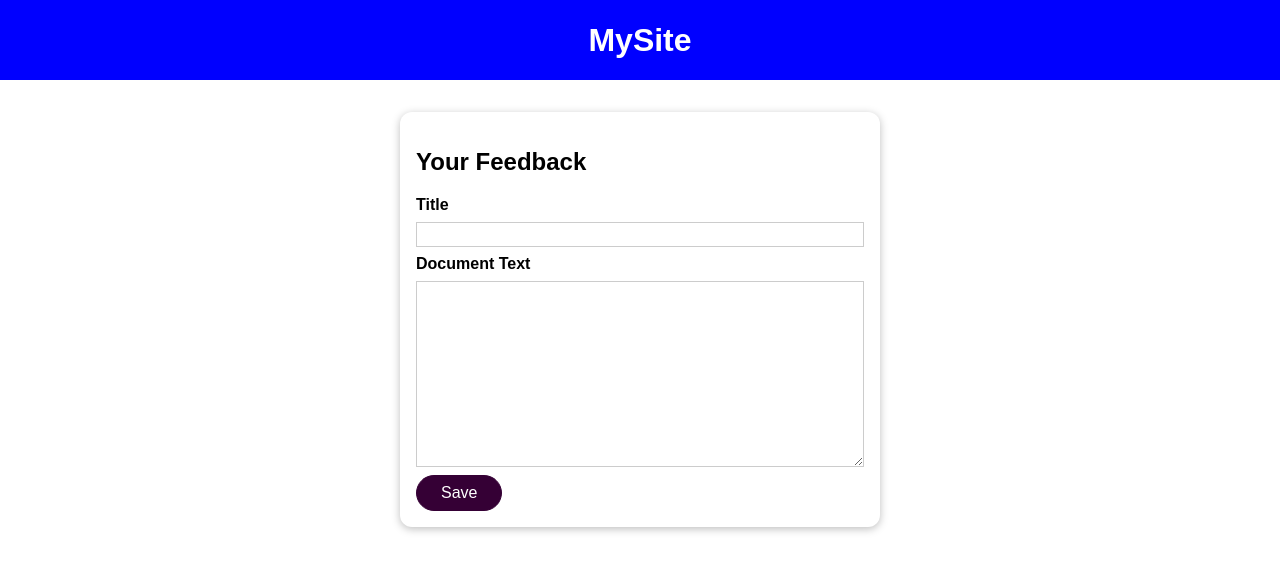
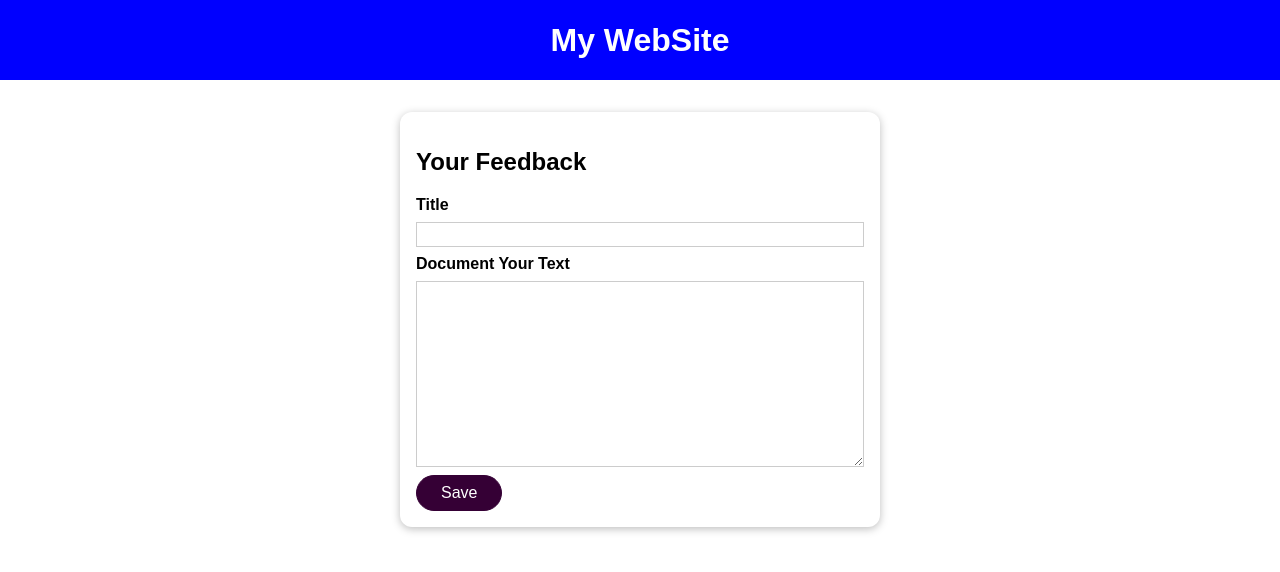
Before and after one commit to abhishekishor/dockerize-nodejs-app, a website: page project-3/pages/feedback.html in a window 1280 px wide. Drawn offline with Linux system fonts and the light colour scheme; files that its build step writes are made by us from their sources.

Commit message:
Changes source Code in project-3

```diff
--- a/project-3/pages/feedback.html
+++ b/project-3/pages/feedback.html
@@ -3,12 +3,12 @@
   <head>
     <meta charset="UTF-8" />
     <meta name="viewport" content="width=device-width, initial-scale=1.0" />
-    <title>Share some Feedback!</title>
+    <title>Share Your Feedback!</title>
     <link rel="stylesheet" href="styles.css" />
   </head>
   <body>
     <header>
-      <h1><a href="/">MySite</a></h1>
+      <h1><a href="/">My WebSite</a></h1>
     </header>
     <main>
       <section>
@@ -19,7 +19,7 @@
             <input type="text" id="title" name="title" />
           </div>
           <div class="form-control">
-            <label for="text">Document Text</label>
+            <label for="text">Document Your Text</label>
             <textarea name="text" id="text" rows="10"></textarea>
           </div>
           <button>Save</button>
```
